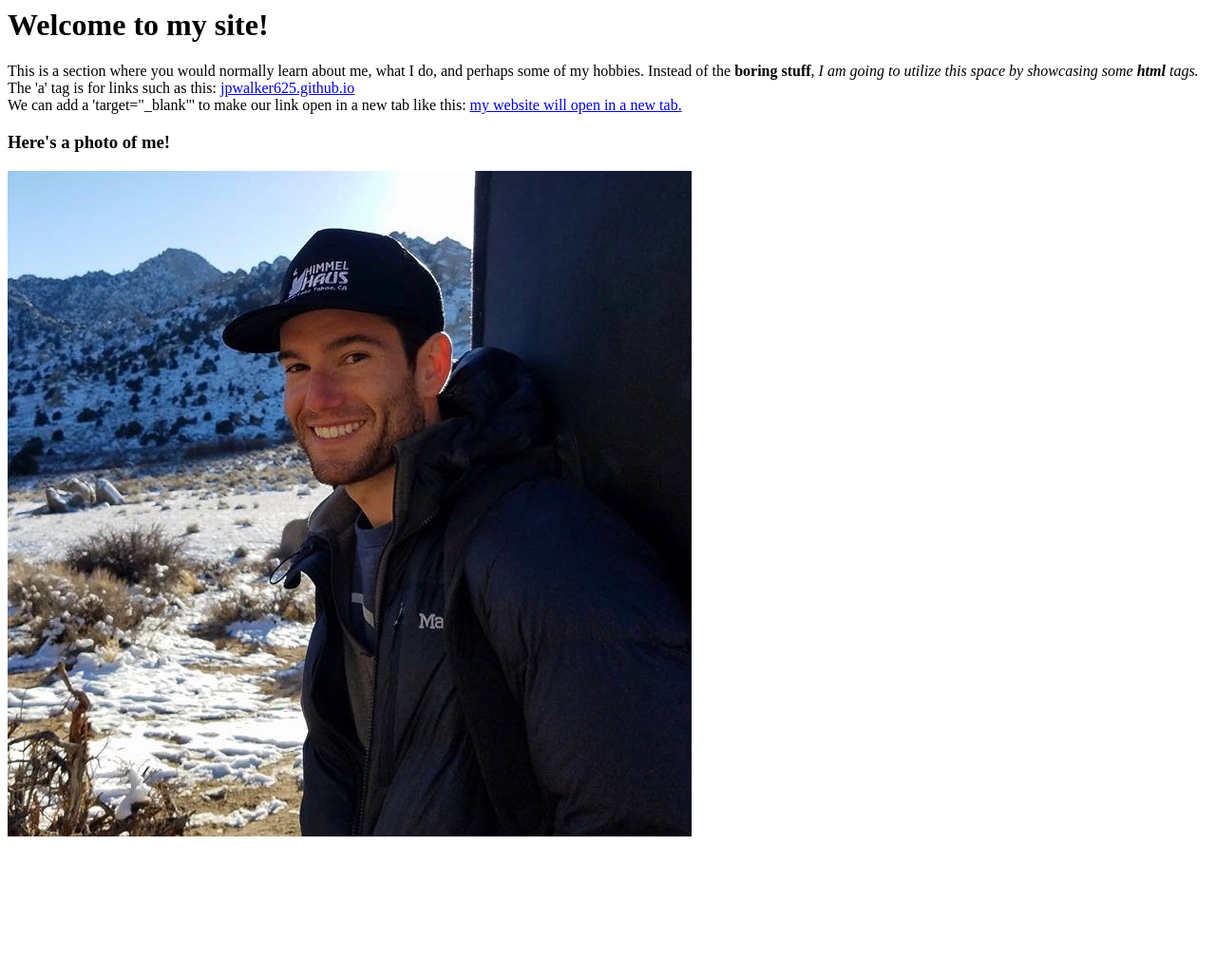
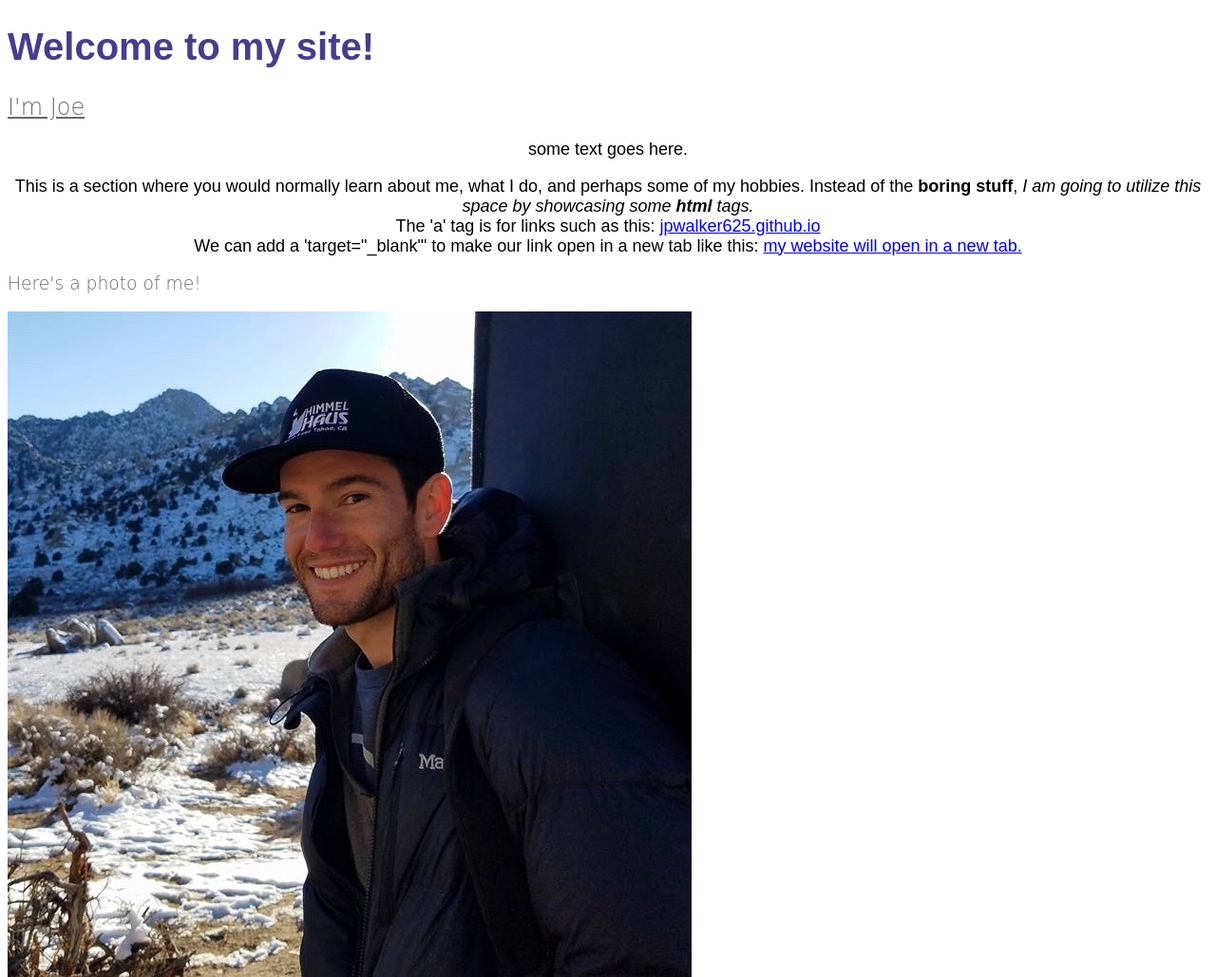
Before and after one commit to jpwalker625/Udemy, a plain HTML site: page Web Development/index.html in a window 1280 px wide. Shown: the whole page at 95% size. Before the commit the page ends 889 px from the top, so only its background shows below. Drawn offline with Linux system fonts and the light colour scheme.

Commit message:
adding coursework

```diff
--- a/Web Development/index.html
+++ b/Web Development/index.html
@@ -1,11 +1,19 @@
+<!DOCTYPE html>
 <html>
     <head>
         <title> Show Joe</title>
+        <link rel = "stylesheet" type = "text/css" href="style.css">
     </head>
 
     <body>
         <h1>Welcome to my site!</h1>
 
+        <h2><u>I'm Joe</u></h2>
+
+        <P>
+            some text goes here.
+
+        </P>
         <p> This is a section where you would normally learn about me, what I do, and perhaps some of my hobbies. Instead of the <strong> boring stuff</strong>, <em>I am going to utilize this space by showcasing some <strong>html</strong> tags. </em>
             <br> The 'a' tag is for links such as this: <a href="https://jpwalker625.github.io"> jpwalker625.github.io</a>
             <br> We can add a 'target="_blank"' to make our link open in a new tab like this: <a href= "https://jpwalker625.github.io" target="_blank"> my website will open in a new tab.</a>
--- /dev/null
+++ b/Web Development/style.css
@@ -0,0 +1,22 @@
+body {
+    /* global formatting goes here */
+}
+
+
+h1 {
+    color: darkslateblue;
+    font-size: 40px;
+    font-family: sans-serif;
+}
+
+/*settings can be applied to multiple tags at the same time*/
+h2, h3 {
+    color:dimgray;
+    font-family: cursive;
+    font-weight:lighter
+}
+P {
+    font-size: 18PX;
+    text-align:center;
+    font-family:sans-serif;
+}
```
Also changed, not shown: 1 other file.
